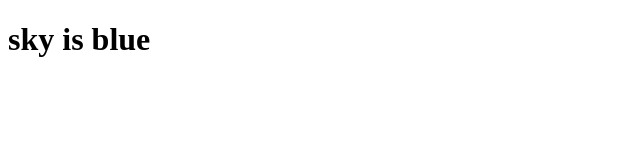
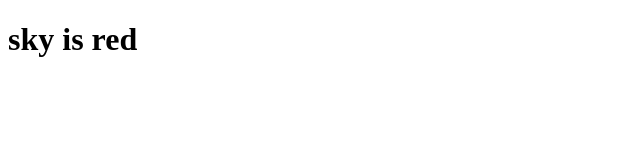
Before and after one commit to Ritikverma323/test-002, a plain HTML site: page index.html in a window 1280 px wide. Shown: the full height of the page, 0-640 px from the left. Drawn offline with Linux system fonts and the light colour scheme.

Commit message:
change sky to red from blue

```diff
--- a/index.html
+++ b/index.html
@@ -7,6 +7,6 @@
     <title>Document</title>
 </head>
 <body>
-    <h1>sky is blue</h1>
+    <h1>sky is red</h1>
 </body>
 </html>
```
